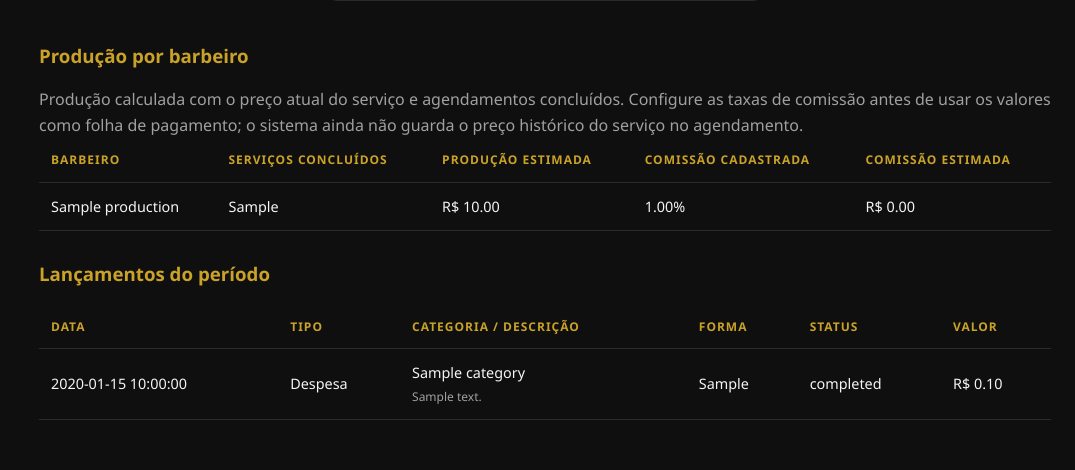
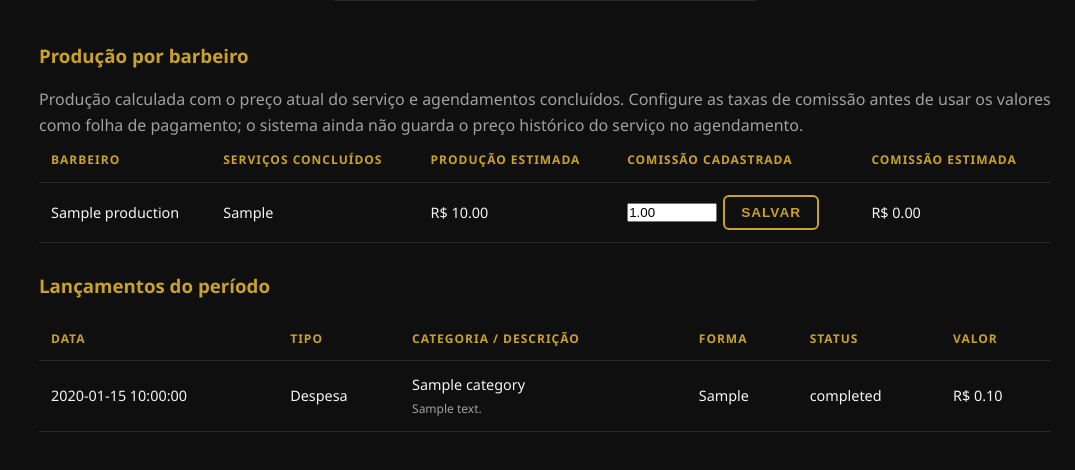
Before and after one commit to rafael-giovanini/barberflow, a FastAPI app: template templates/admin/financeiro.html in a window 1280 px wide. Shown: the part 912-1382 px from the top of the page, without its empty margins (205-1280 px from the left). Run offline with FastAPI, Linux system fonts and the light colour scheme; data comes from the database, SQL or seed files in the repository; the template is opened without the code that fills it: most values are stand-ins (such as "Sample title", 1, 10 or a date in 2020).

Commit message:
Add commission rate controls to financial dashboard

```diff
--- a/templates/admin/financeiro.html
+++ b/templates/admin/financeiro.html
@@ -60,7 +60,7 @@
           <td>{{ b.barber_name }}</td>
           <td>{{ b.completed_services }}</td>
           <td>R$ {{ "%.2f"|format(b.production_cents / 100) }}</td>
-          <td>{{ "%.2f"|format(b.commission_percent) }}%</td>
+          <td><form method="POST" action="/admin/financeiro/comissao" style="display:flex;gap:6px;align-items:center;"><input type="hidden" name="barber_id" value="{{ b.barber_id }}"><input type="number" name="commission_percent" min="0" max="100" step="0.01" value="{{ "%.2f"|format(b.commission_percent) }}" required style="width:90px;"><button class="btn btn-outline btn-sm" type="submit">Salvar</button></form></td>
           <td>R$ {{ "%.2f"|format((b.production_cents * b.commission_percent / 100) / 100) }}</td>
         </tr>
       {% endfor %}
```
